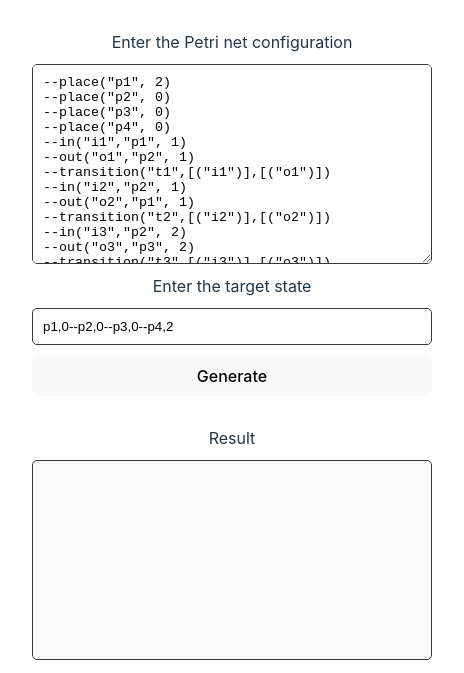
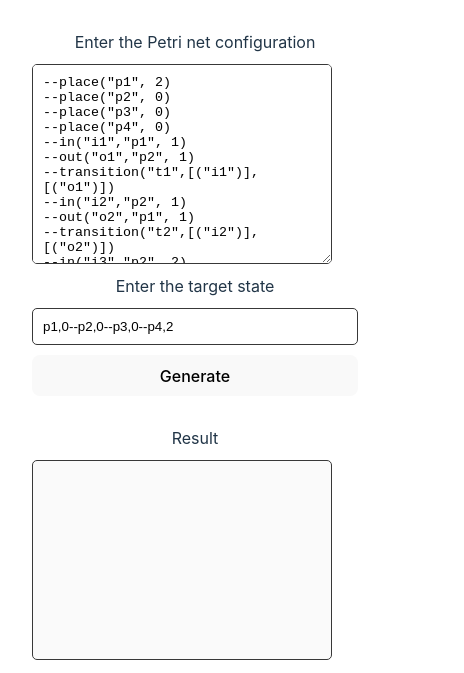
Before and after one commit to aytarakdemir/acsimul, a website built with Vite: page index.html in a window 390 px wide. Shown: the part 253-926 px from the top of the page, 464 px wide, since content can reach past the window. Built offline with nearby package versions, Linux system fonts and the light colour scheme.

Commit message:
Fix textarea widths for mobile

```diff
--- a/src/style.css
+++ b/src/style.css
@@ -123,6 +123,10 @@ textarea {
   min-width: 400px;
   max-width: 50vw;
   padding: 10px;
+
+  @media (width <= 900px) {
+    min-width: 300px;
+  }
 }
 
 input {
@@ -148,7 +152,12 @@ input {
     gap: 10px;
   }
   .ac-output-wrapper {
-    width: 400px;
+    min-width: 400px;
+
+    @media (width <= 900px) {
+      min-width: 300px;
+    }
+
     display: flex;
     flex-direction: column;
     gap: 10px;
```
